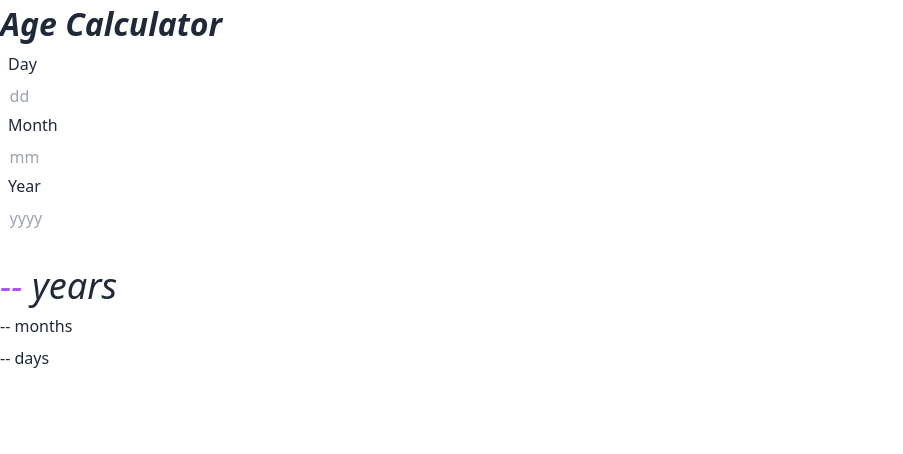
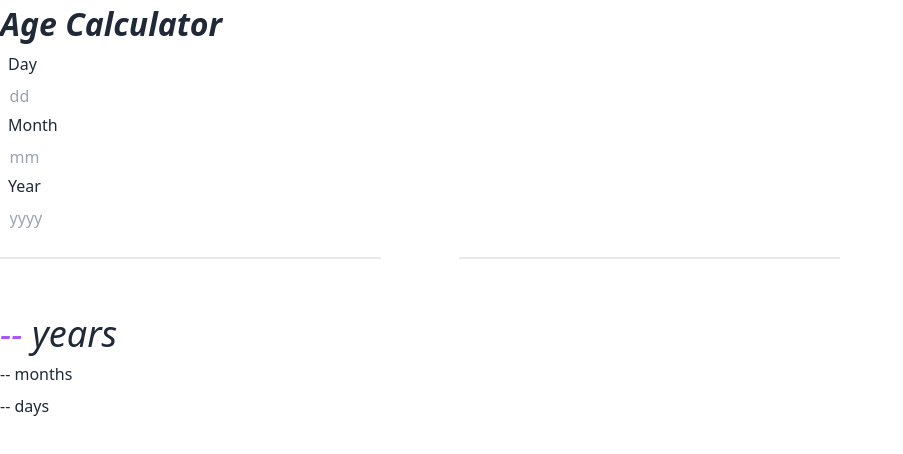
Before and after one commit to Hcmwebs/age-calculator-app, a React (Vite) app: page / in a window 1280 px wide. Shown: the top 454 px of the page, without its empty margins (0-903 px from the left). Built offline with nearby package versions, Linux system fonts and the light colour scheme.

Commit message:
moved the Divider into the form

```diff
--- a/src/components/Form.jsx
+++ b/src/components/Form.jsx
@@ -1,11 +1,10 @@
 import React, { useState } from 'react';
 import { inputs } from '../data/Data';
-import { FormInput } from './index';
+import { Divider, FormInput } from './index';
 import styled from 'styled-components';
 import { useGlobalContext } from '../context/appContext';
 const Form = () => {
-	const { handleSubmit, birthDate, handleChange, calculateAge } =
-		useGlobalContext();
+	const { handleSubmit, birthDate, handleChange } = useGlobalContext();
 
 	return (
 		<>
@@ -22,6 +21,7 @@ const Form = () => {
 						);
 					})}
 				</div>
+				<Divider />
 			</form>
 		</>
 	);
```
